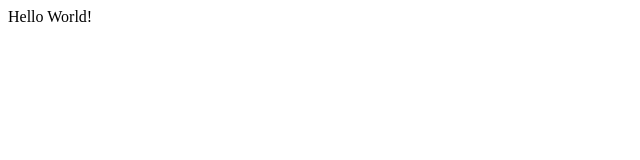
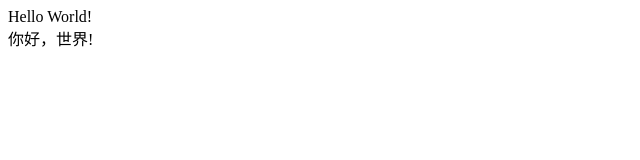
Before and after one commit to Clayeee/gitest, a plain HTML site: page index.html in a window 1280 px wide. Shown: the whole page, without its empty margins (0-640 px from the left). Drawn offline with Linux system fonts and the light colour scheme.

Commit message:
添加中文节点

```diff
--- a/index.html
+++ b/index.html
@@ -7,5 +7,6 @@
 </head>
 <body>
   <div>Hello World!</div>
+  <div>你好，世界!</div>
 </body>
 </html>
```
